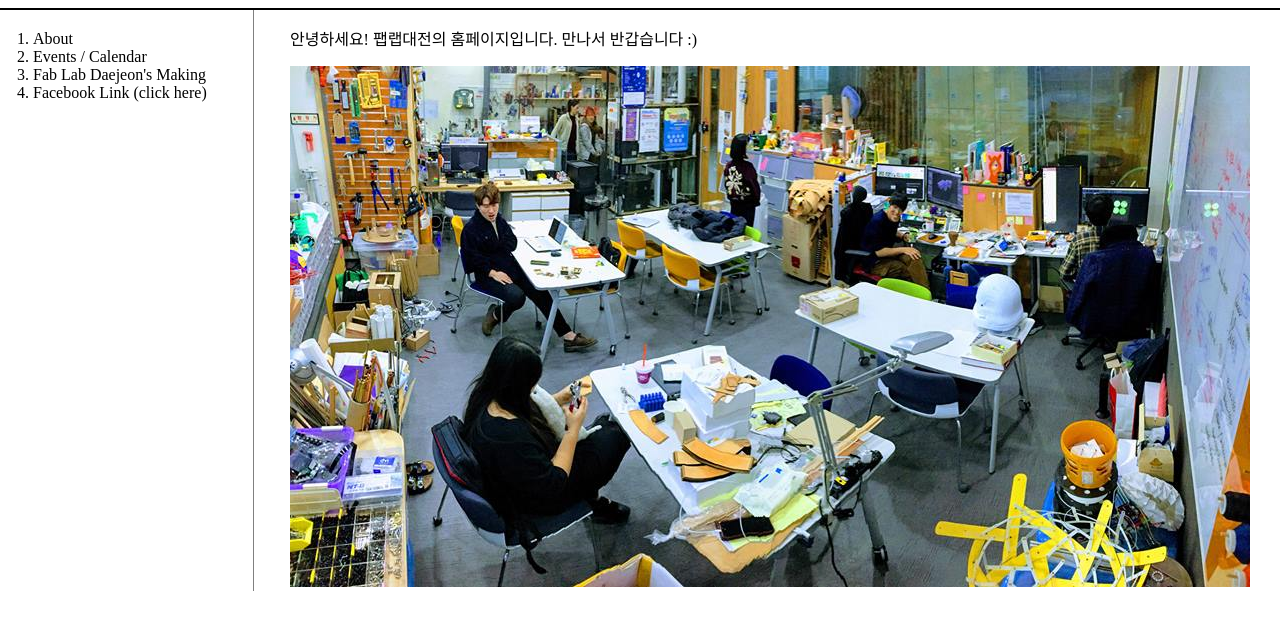
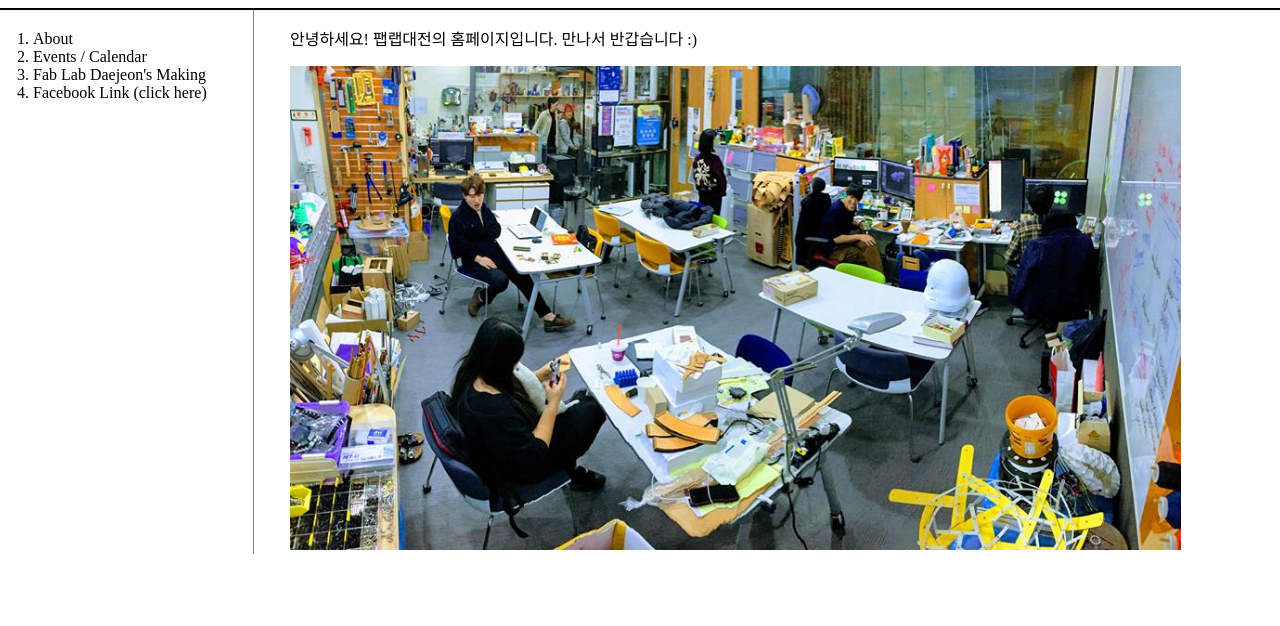
Before and after one commit to woaks/web1, a plain HTML site: page index.html in a window 1280 px wide. Shown: the part 64-690 px from the top of the page. Drawn offline with Linux system fonts and the light colour scheme.

Commit message:
Add files via upload

```diff
--- a/index.html
+++ b/index.html
@@ -49,7 +49,7 @@ ol{
         <p>
           안녕하세요! 팹랩대전의 홈페이지입니다. 만나서 반갑습니다 :)
         </p>
-        <img src="fablab.jpg"/>
+        <img src="fablab.jpg" width="90%"/>
     </div>
   </div>
 </body>
```
